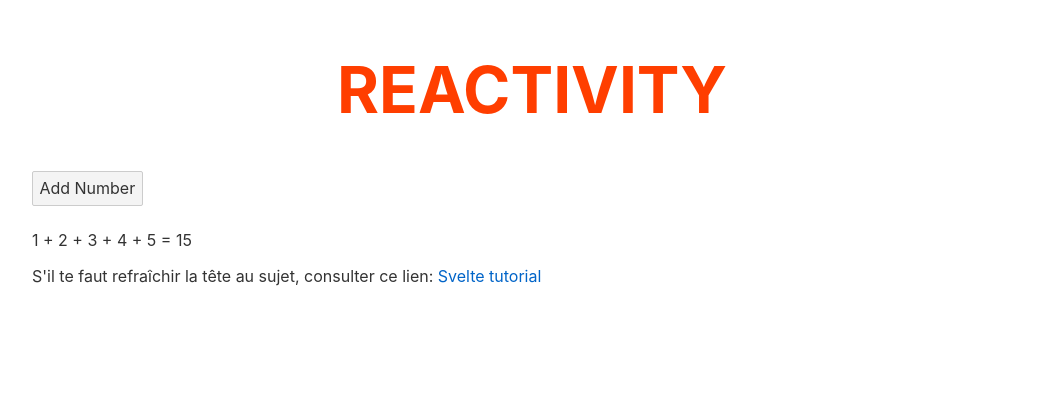
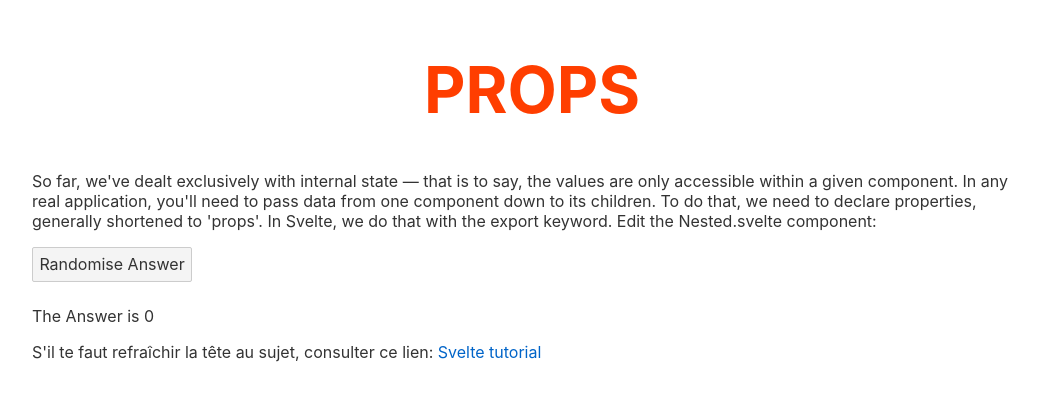
Before and after one commit to GillyRabutTsurwa/svelte-docs-learning, a Svelte app: page / in a window 1280 px wide. Shown: the top 400 px of the page, without its empty margins (108-1146 px from the left). Built offline with nearby package versions, Linux system fonts and the light colour scheme.

Commit message:
first lesson of props section 3A declaring props

```diff
--- a/src/App.svelte
+++ b/src/App.svelte
@@ -1,13 +1,13 @@
 <script>
-  let title = "Reactivity";
-  let titre = "Réactivité";
-  let numbers = [1, 2, 3, 4, 5];
-  //NEW:
-  function addNumber() {
-    numbers = [...numbers, numbers.length + 1];
+  // NEW:
+  import Nested from "./components/Nested.svelte";
+
+  let title = "Props";
+  let numRando = 0;
+
+  function generateRandomNumber() {
+    numRando = Math.floor(Math.random() * 200);
   }
-  $: console.log(numbers);
-  $: sum = numbers.reduce((acc, currentNum) => acc + currentNum, 0);
 </script>
 
 <style>
@@ -38,17 +38,23 @@
 <main>
   <h1>{title}</h1>
   <div class="docs-read">
-    <div class="code">
-      <button on:click={addNumber}>Add Number</button>
-      <p>{numbers.join(' + ')} = {sum}</p>
-    </div>
     <p>
-      S'il te faut refraîchir la tête au sujet, consulter ce lien:
-      <a
-        href="https://svelte.dev/tutorial/updating-arrays-and-objects"
-        target="_blank">
-        Svelte tutorial
-      </a>
+      So far, we've dealt exclusively with internal state — that is to say, the
+      values are only accessible within a given component. In any real
+      application, you'll need to pass data from one component down to its
+      children. To do that, we need to declare properties, generally shortened
+      to 'props'. In Svelte, we do that with the export keyword. Edit the
+      Nested.svelte component:
     </p>
   </div>
+  <div class="code">
+    <button on:click={generateRandomNumber}>Randomise Answer</button>
+    <Nested answer={numRando} />
+  </div>
+  <p>
+    S'il te faut refraîchir la tête au sujet, consulter ce lien:
+    <a href="https://svelte.dev/tutorial/declaring-props" target="_blank">
+      Svelte tutorial
+    </a>
+  </p>
 </main>
--- /dev/null
+++ b/src/components/Nested.svelte
@@ -0,0 +1,6 @@
+<script>
+  //NEW: think of it as exporting the variable up to the parent in which the variable is defined.
+  export let answer;
+</script>
+
+<p>The Answer is {answer}</p>
```
